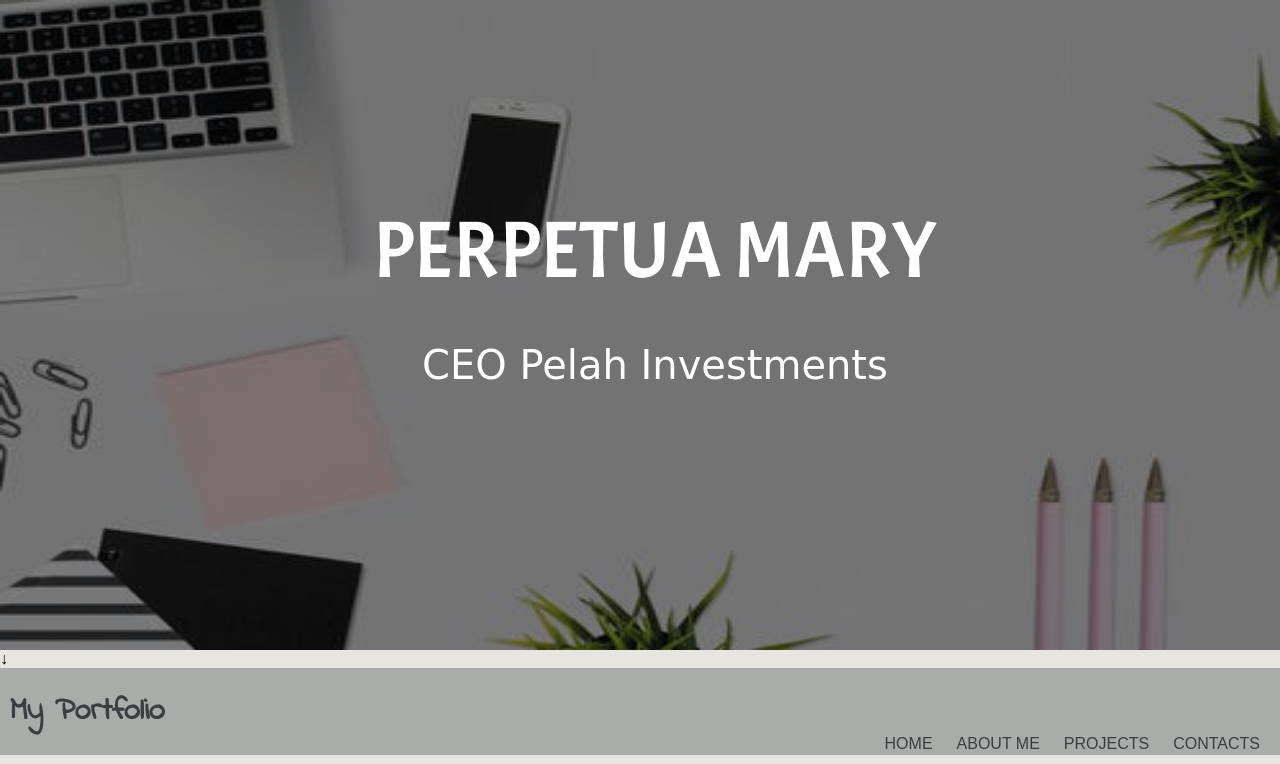
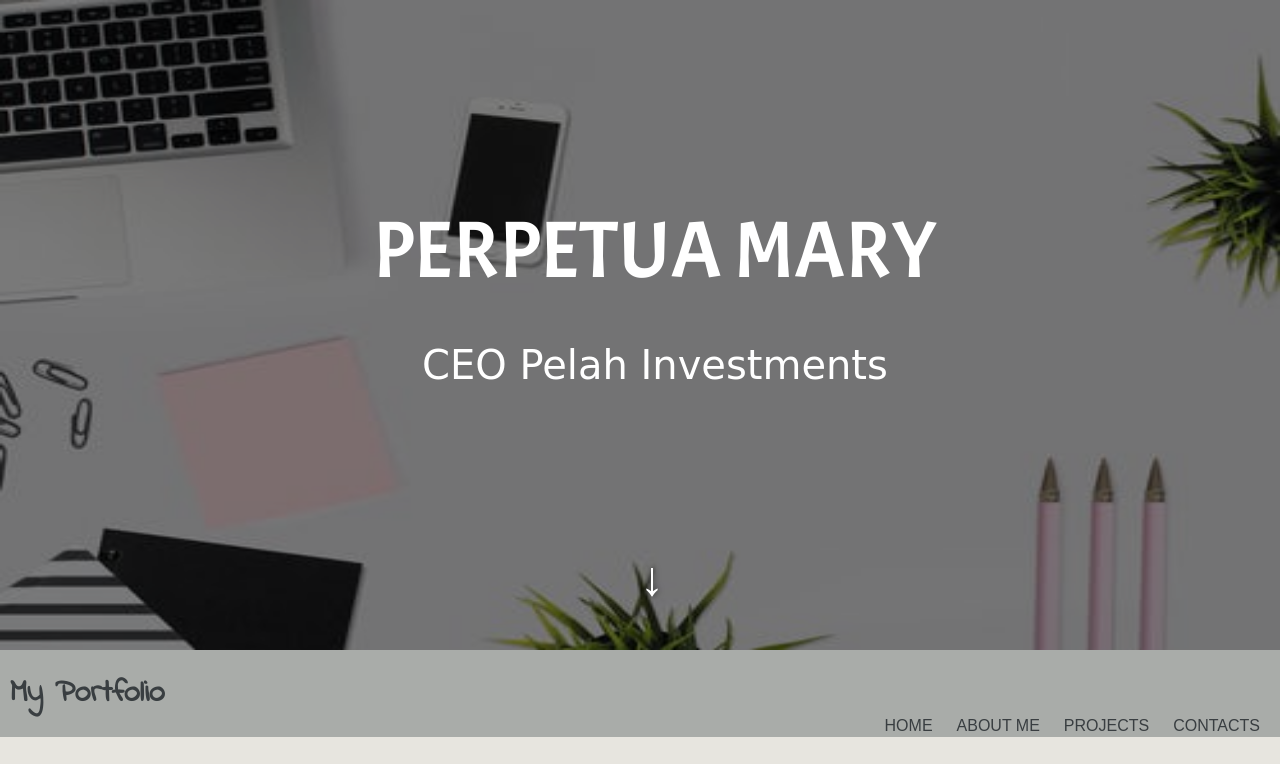
Before and after one commit to perpyotieno/potfolio, a plain HTML site: page index.html in a window 1280 px wide. Shown: the top 764 px of the page. Drawn offline with nearby package versions, Linux system fonts and the light colour scheme; a web font is replaced by a local one.

Commit message:
Add an arrow symbol that shows a user that he/she should scroll down. Use animation and keyframes to bring the animation effect.

```diff
--- a/css/styles.css
+++ b/css/styles.css
@@ -279,3 +279,24 @@ button{
 .projects:hover .pop{
   opacity: 1;
 }
+.arrow{
+  position: absolute;
+  margin-top: -100px;
+  text-align: center;
+  left: 50%;
+  transform: translate(-50);
+  color: White;
+  font-size: 3em;
+  font-weight: 900;
+  animation: 0.2s change infinite;
+}
+
+@keyframes change {
+  0%{
+    margin-top: -90px;
+  }
+  50%{
+    margin-bottom: -110px;
+    text-shadow: 0 0 10px black;
+  }
+}
```
